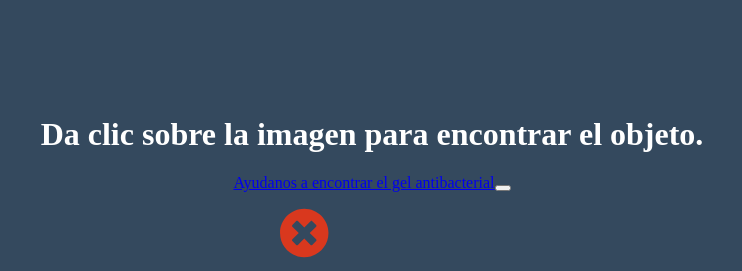
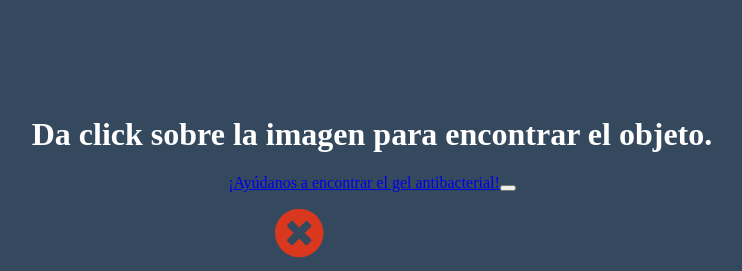
Before and after one commit to CesarJardines/Diese-oDeInterfacesDeUsuario, a Django app: template juego/templates/juego/casa.html in a window 1280 px wide. Shown: the top 271 px of the page, without its empty margins (268-1010 px from the left). Run offline with Django 3.2, Linux system fonts and the light colour scheme; the template is opened without the code that fills it, so the values that code supplies are empty; some libraries are stand-ins or nearby versions.

Commit message:
Ortografía

```diff
--- a/juego/templates/juego/casa.html
+++ b/juego/templates/juego/casa.html
@@ -20,7 +20,7 @@
 
       </body>
         <!-- Favicon-->
-        <h1 class="text-center">Da clic sobre la imagen para encontrar el objeto.</h1>
+        <h1 class="text-center">Da click sobre la imagen para encontrar el objeto.</h1>
         <link rel="icon" type="image/x-icon" href= "{%static '/img/assets/img/favicon.ico'%}">
         <!-- Font Awesome icons (free version)-->
         <script src="https://use.fontawesome.com/releases/v5.13.0/js/all.js" crossorigin="anonymous"></script>
@@ -38,7 +38,7 @@
         <!-- Navigation-->
         <nav class="navbar navbar-expand-lg navbar-light fixed-top py-3" id="mainNav">
             <div class="container">
-                <a class="navbar-brand js-scroll-trigger" href="#page-top">Ayudanos a encontrar el gel antibacterial</a><button class="navbar-toggler navbar-toggler-right" type="button" data-toggle="collapse" data-target="#navbarResponsive" aria-controls="navbarResponsive" aria-expanded="false" aria-label="Toggle navigation"><span class="navbar-toggler-icon"></span></button>
+                <a class="navbar-brand js-scroll-trigger" href="#page-top">¡Ayúdanos a encontrar el gel antibacterial!</a><button class="navbar-toggler navbar-toggler-right" type="button" data-toggle="collapse" data-target="#navbarResponsive" aria-controls="navbarResponsive" aria-expanded="false" aria-label="Toggle navigation"><span class="navbar-toggler-icon"></span></button>
                 <div class="collapse navbar-collapse" id="navbarResponsive">
                     <ul class="navbar-nav ml-auto my-2 my-lg-0">
 
```
